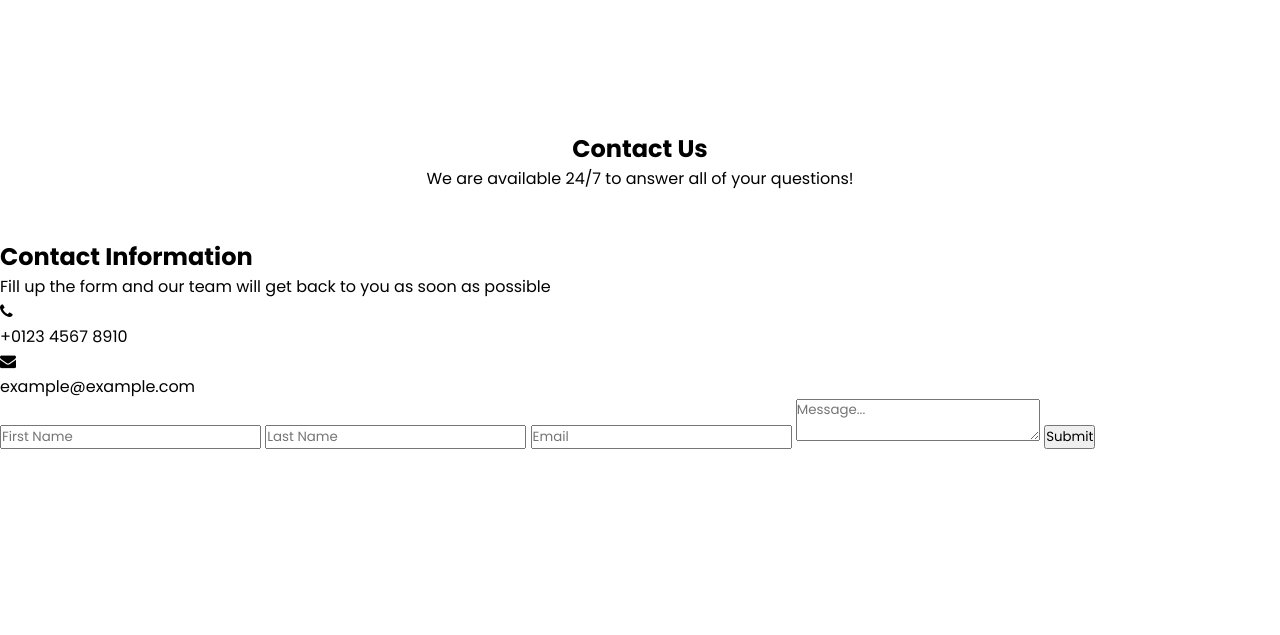
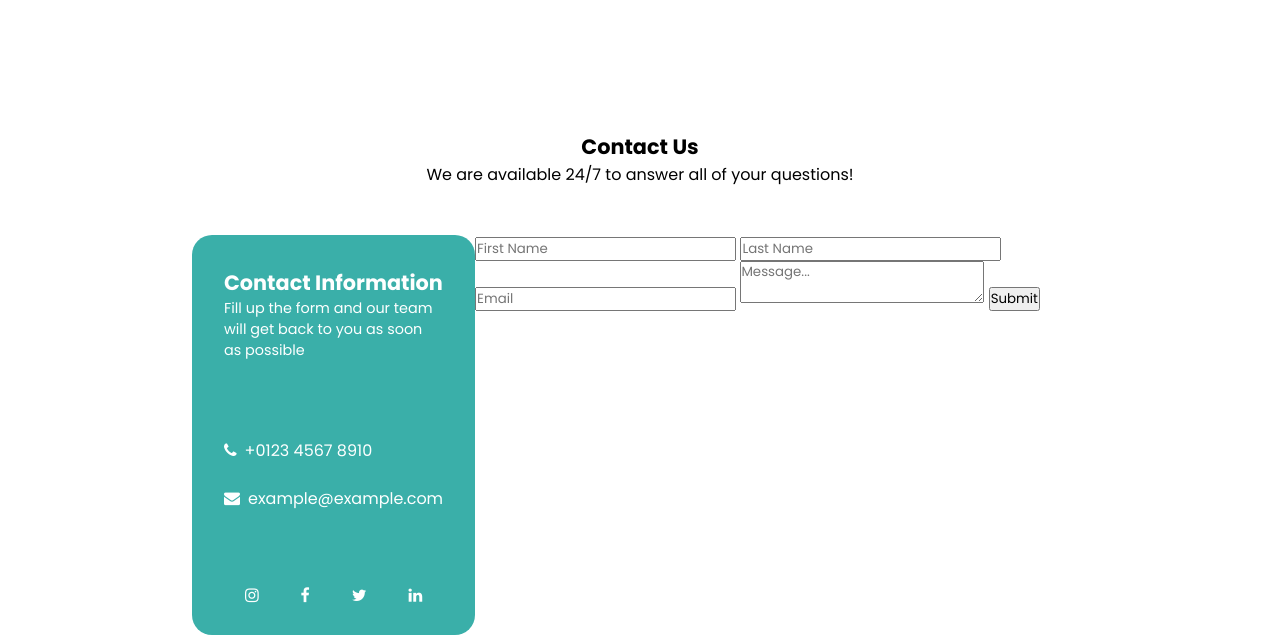
Before and after one commit to samuoliveira13/RentDrive, a PHP site: page /pages/index.php in a window 1280 px wide. Shown: the part 1685-2320 px from the top of the page. Before the commit the page ends 2134 px from the top, so only its background shows below. Run offline with PHP 8.4, Linux system fonts and the light colour scheme; data comes from the database, SQL or seed files in the repository; data that the repository does not hold is empty; some libraries are stand-ins or nearby versions.

Commit message:
Contact Info Done

```diff
--- a/css/style.css
+++ b/css/style.css
@@ -317,3 +317,54 @@ button {
 .location-item .location-street {
     font-weight: 600;
 }
+
+#contact {
+    width: 70%;
+    height: 50vh;
+    margin: auto;
+}
+
+.contact-content {
+    height: 100%;
+    display: flex;
+    justify-content: space-between;
+}
+
+.contact-info {
+    width: 16em;
+    background-color: #3AAFA9;
+    padding: 2em;
+    border-radius: 20px;
+    display: flex;
+    flex-direction: column;
+    justify-content: space-between;
+}
+.contact-info * {
+    color: #FEFFFF;
+}
+
+#contact h2 {
+    font-size: 1.3em;
+}
+
+.contact-info-header p {
+    font-size: 0.9em;
+}
+
+.contact-info-details {
+    height: 6em;
+    display: flex;
+    flex-direction: column;
+    justify-content: space-around;
+}
+
+.info-details {
+    display: flex;
+    align-items: center;
+    gap: 0.5em;
+}
+
+.contact-info-sm {
+    display: flex;
+    justify-content: space-around;
+}
--- a/templates/index.tpl.php
+++ b/templates/index.tpl.php
@@ -144,14 +144,20 @@ function drawContact() { ?>
                     <p>Fill up the form and our team will get back to you as soon as possible</p>
                 </div>
                 <div class="contact-info-details">
-                    <div class="info-details-phone">
+                    <div class="info-details">
                         <i class="fa fa-phone"></i>
                         <p>+0123 4567 8910</p>
                     </div>
-                    <div class="info-details-email">
+                    <div class="info-details">
                         <i class="fa fa-envelope"></i>
                         <p>example@example.com</p>
                     </div>
+                </div>
+                <div class="contact-info-sm">
+                    <i class="fa fa-instagram" aria-hidden="true"></i>
+                    <i class='fa fa-facebook'></i>
+                    <i class="fa fa-twitter" aria-hidden="true"></i>
+                    <i class="fa fa-linkedin" aria-hidden="true"></i>
                 </div>
             </div>
 
```
